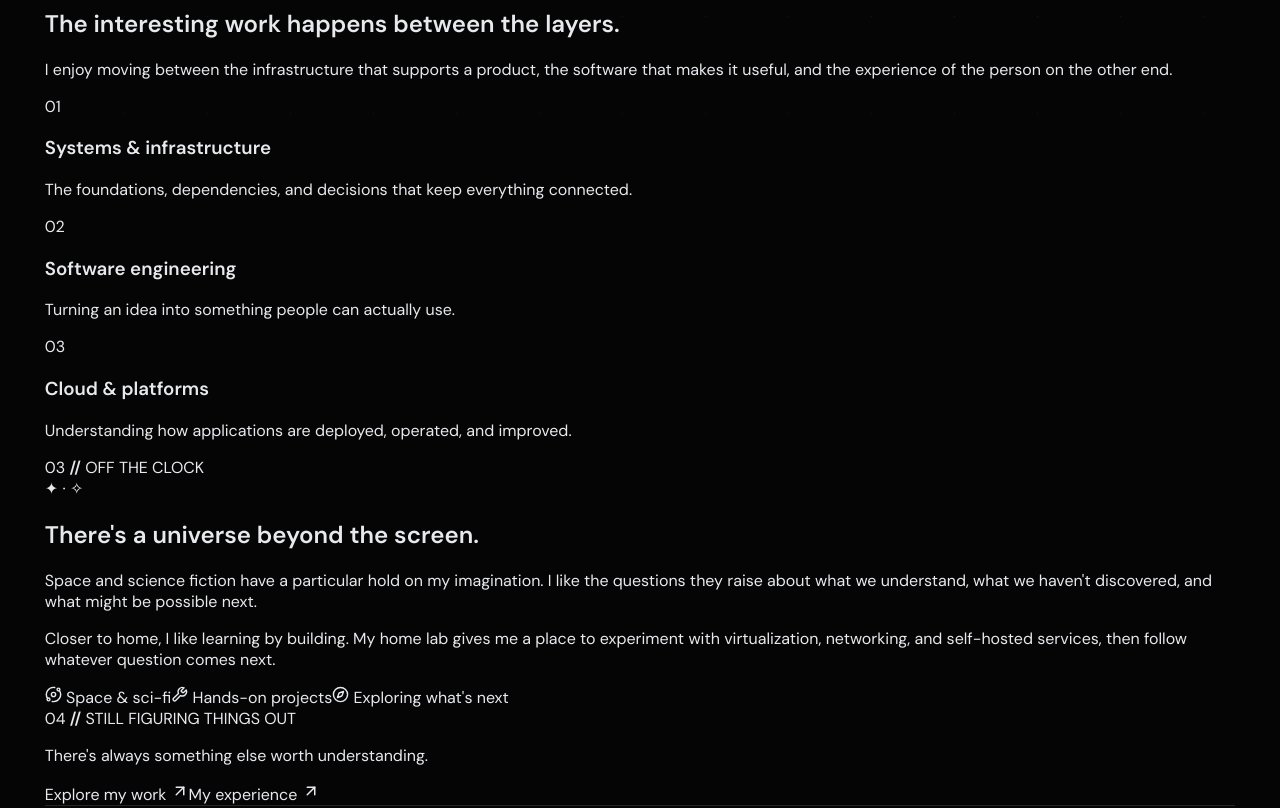
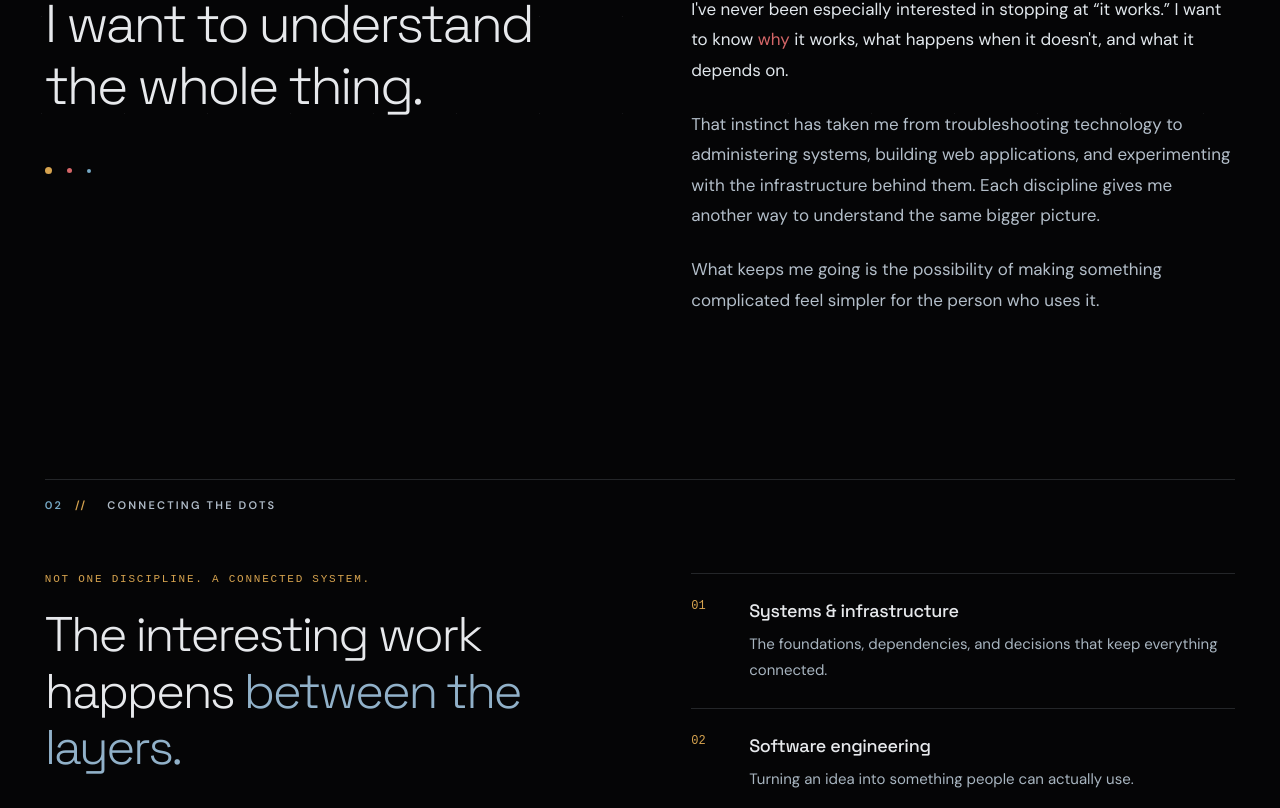
Before and after one commit to casual-loops/mylesh-portfolio, a Next.js app: page /about in a window 1280 px wide. Shown: the part 614-1422 px from the top of the page. Built offline with nearby package versions, Linux system fonts and the light colour scheme.

Commit message:
style: introduce Observatory editorial layout for About page

```diff
--- a/app/globals.css
+++ b/app/globals.css
@@ -637,3 +637,72 @@ body:before{background-image:radial-gradient(#b8c1cb .55px,transparent .8px);opa
 @media(prefers-reduced-motion:reduce){
  .work-filter{transition:none;}
 }
+
+/* About: editorial storytelling with deliberate asymmetry and no duplicate homepage hero. */
+.about-page{padding:clamp(48px,5.5vw,88px) 0 clamp(100px,9vw,160px);}
+.about-intro{padding-bottom:clamp(56px,7vw,110px);}
+.about-kicker{margin:0 0 30px;color:#AAB7C2;}
+.about-intro-grid{display:grid;grid-template-columns:minmax(0,1.4fr) minmax(280px,.6fr);gap:clamp(35px,5vw,95px);align-items:end;}
+.about-intro h1{font-family:var(--font-display);font-weight:300;letter-spacing:-.06em;line-height:1.08;font-size:clamp(49px,5.8vw,101px);margin:0;}
+.about-intro h1 span{color:#9BB7CA;}
+.about-intro-aside{padding-bottom:7px;max-width:425px;}
+.about-aside-rule{display:block;width:60px;height:1px;background:var(--accent-terra);margin-bottom:24px;}
+.about-intro-aside p{font-size:clamp(17px,1.17vw,20px);line-height:1.7;color:#B8C3CB;margin:0 0 26px;}
+.about-inline-link,.about-final-links a{display:inline-flex;align-items:center;gap:12px;font-size:14px;font-weight:500;color:#9DC5DF;transition:color .2s,gap .2s;}
+.about-inline-link:hover,.about-final-links a:hover{color:#E6F0F6;gap:17px;}
+.about-section-label{border-top:1px solid var(--line);padding-top:18px;margin-bottom:clamp(34px,4.8vw,76px);font-size:11px;font-weight:600;letter-spacing:.2em;color:#AFBBC7;}
+.about-section-label span{color:#76A9C6;margin-right:15px;}
+.about-section-label b,.about-final-index b{color:var(--accent-ochre);font-weight:600;margin-left:7px;}
+.about-story,.about-intersection,.about-beyond{margin-bottom:clamp(95px,11vw,185px);}
+.about-story-grid,.about-intersection-grid,.about-beyond-grid{display:grid;grid-template-columns:minmax(0,1fr) minmax(0,1fr);gap:clamp(40px,8vw,160px);}
+.about-story-heading h2,.about-intersection-copy h2,.about-beyond-title h2{font-family:var(--font-display);font-weight:300;letter-spacing:-.048em;line-height:1.16;margin:0;font-size:clamp(38px,4.15vw,75px);}
+.about-story-heading h2{max-width:600px;}
+.about-spark{display:flex;gap:15px;align-items:center;margin-top:50px;}
+.about-spark span{width:7px;height:7px;border-radius:50%;background:var(--accent-ochre);}
+.about-spark span:nth-child(2){background:var(--accent-terra);width:5px;height:5px;}
+.about-spark span:nth-child(3){background:var(--accent-sage);width:4px;height:4px;}
+.about-story-copy p,.about-intersection-copy>p:last-child,.about-beyond-content>p{font-size:clamp(17px,1.23vw,21px);color:#B3BEC9;line-height:1.8;margin:0 0 23px;}
+.about-story-copy p:first-child{color:#E1E7EC;}
+.about-story-copy em{font-style:normal;color:#D56668;}
+.about-intersection{padding:0;}
+.about-small-label{font-family:monospace;font-size:11px;color:var(--accent-ochre);letter-spacing:.16em;margin:0 0 21px;}
+.about-intersection-copy h2{font-size:clamp(37px,3.8vw,68px);margin:0 0 28px;}
+.about-intersection-copy h2 span{color:#91B1C9;}
+.about-disciplines{border-top:1px solid var(--line);}
+.about-discipline{display:grid;grid-template-columns:35px 1fr;gap:23px;border-bottom:1px solid var(--line);padding:25px 0;}
+.about-discipline-index{font:12px monospace;color:var(--accent-ochre);}
+.about-discipline h3{font-family:var(--font-display);font-weight:500;font-size:clamp(18px,1.35vw,23px);margin:0 0 10px;letter-spacing:-.018em;}
+.about-discipline p{color:#A8B5C0;margin:0;line-height:1.7;font-size:15px;max-width:510px;}
+.about-beyond-grid{align-items:start;}
+.about-beyond-title{position:relative;}
+.about-beyond-title h2{max-width:660px;}
+.about-beyond-stars{display:block;color:var(--accent-ochre);font-size:36px;letter-spacing:.3em;margin:0 0 28px;}
+.about-beyond-stars span{color:var(--accent-terra);}
+.about-interest-row{border-top:1px solid var(--line);display:flex;flex-wrap:wrap;gap:14px 25px;padding-top:26px;margin-top:32px;}
+.about-interest-row span{display:inline-flex;gap:9px;align-items:center;color:#D2D9DF;font-size:13px;}
+.about-interest-row svg{color:var(--accent-sage);}
+.about-final{border-top:1px solid var(--line);padding:clamp(38px,5vw,80px) 0 0;}
+.about-final-index{font-family:monospace;font-size:11px;letter-spacing:.12em;color:#AAB7C2;}
+.about-final>p{font-family:var(--font-display);font-size:clamp(37px,5vw,90px);font-weight:300;line-height:1.15;letter-spacing:-.055em;max-width:1140px;margin:26px 0 34px;}
+.about-final>p span{color:#9EBACA;}
+.about-final-links{display:flex;align-items:center;flex-wrap:wrap;gap:20px 38px;}
+@media(max-width:900px){
+ .about-intro-grid{grid-template-columns:1fr;gap:35px;}
+ .about-intro-aside{max-width:640px;}
+ .about-story-grid,.about-intersection-grid,.about-beyond-grid{gap:42px;grid-template-columns:1fr;}
+ .about-story-heading h2,.about-intersection-copy h2,.about-beyond-title h2{max-width:730px;}
+ .about-spark{margin-top:23px;}
+}
+@media(max-width:600px){
+ .about-page{padding-top:45px;}
+ .about-intro h1{font-size:clamp(43px,11vw,65px);}
+ .about-intro{padding-bottom:65px;}
+ .about-section-label{margin-bottom:32px;}
+ .about-story,.about-intersection,.about-beyond{margin-bottom:90px;}
+ .about-discipline{gap:15px;}
+ .about-final>p{font-size:clamp(37px,9vw,58px);}
+}
+@media(prefers-reduced-motion:reduce){
+ .about-inline-link,.about-final-links a{transition:none!important;}
+ .about-inline-link:hover,.about-final-links a:hover{gap:12px;}
+}
```
